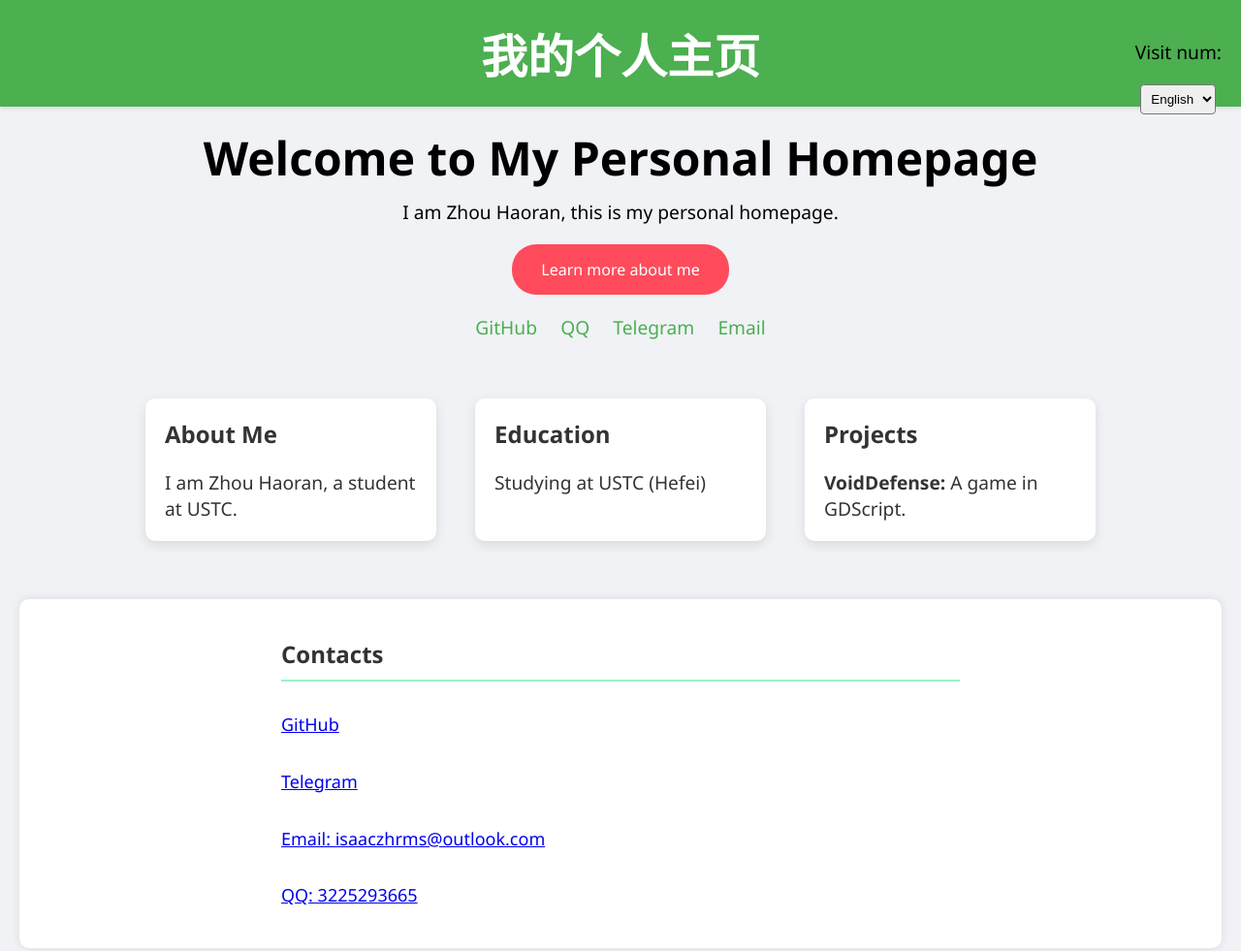
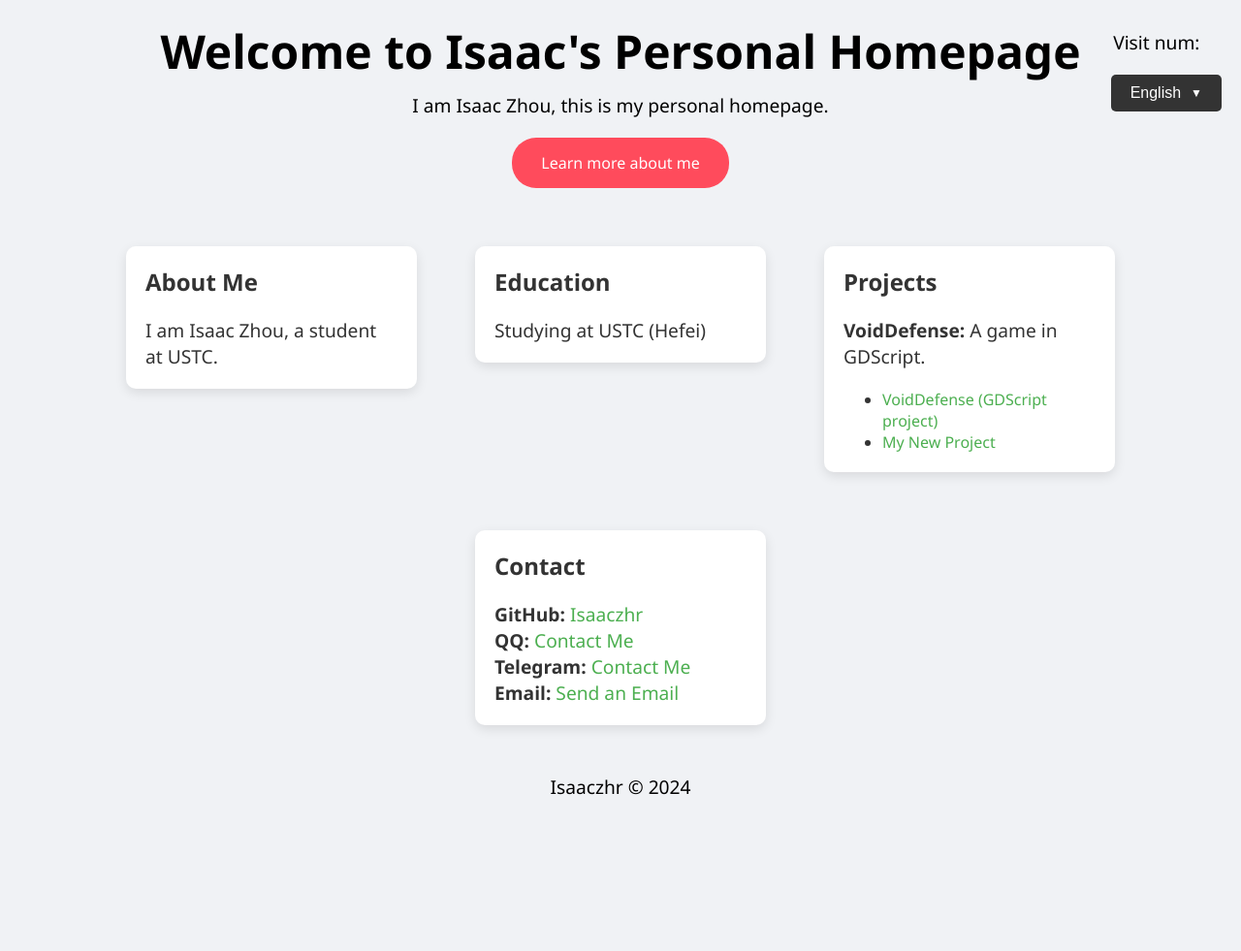
Before and after one commit to Isaaczhr/isaaczhr.github.io, a plain HTML site: page index.html in a window 1280 px wide. Shown: the top 981 px of the page at 97% size. After the commit the page ends 845 px from the top, so only its background shows below. Drawn offline with Linux system fonts and the light colour scheme; some packages are replaced by stand-ins of ours; a script that the page names is missing.

Commit message:
Update index.html

```diff
--- a/index.html
+++ b/index.html
@@ -83,6 +83,7 @@
             position: fixed;
             top: 20px;
             right: 20px;
+            z-index: 1000;
         }
         .language-switch button {
             padding: 10px 20px;
@@ -164,6 +165,8 @@
             flex-wrap: wrap;
             justify-content: center;
             padding: 20px;
+            gap: 20px; /* 卡片之间的间距 */
+            align-items: flex-start; /* 允许卡片高度不一致 */
         }
         /* 卡片样式 */
         .card {
@@ -176,17 +179,84 @@
             box-shadow: 0 4px 12px rgba(0,0,0,0.1);
             transition: transform 0.3s, box-shadow 0.3s;
             text-align: left;
+            min-width: 250px;
+            max-width: 400px; /* 允许卡片大小不同 */
         }
         .card:hover {
             transform: translateY(-10px);
             box-shadow: 0 8px 16px rgba(0,0,0,0.2);
         }
-        .card h2, .card p {
+        .card h2, .card p, .card ul {
             margin: 20px;
         }
         /* 隐藏多语言元素的小调整，保留已有逻辑 */
         [data-lang="zh"], [data-lang="en"] {
             display: none;
+        }
+
+        /* 自定义下拉菜单样式 */
+        .custom-dropdown {
+            position: relative;
+            display: inline-block;
+            font-size: 16px;
+            margin-left: 10px;
+        }
+
+        .custom-dropdown-button {
+            background-color: #333;
+            color: #fff;
+            padding: 8px 16px;
+            border: none;
+            border-radius: 4px;
+            cursor: pointer;
+            min-width: 100px;
+            text-align: left;
+            display: flex;
+            align-items: center;
+            justify-content: space-between;
+        }
+
+        .custom-dropdown-button::after {
+            content: '▼';
+            margin-left: 10px;
+            font-size: 12px;
+        }
+
+        .custom-dropdown-content {
+            display: none;
+            position: absolute;
+            background-color: #fff;
+            min-width: 100px;
+            box-shadow: 0 8px 16px rgba(0,0,0,0.2);
+            border-radius: 4px;
+            margin-top: 5px;
+            z-index: 1;
+        }
+
+        .custom-dropdown-content div {
+            color: #333;
+            padding: 8px 16px;
+            cursor: pointer;
+            transition: background-color 0.3s;
+        }
+
+        .custom-dropdown-content div:hover {
+            background-color: #f1f1f1;
+        }
+
+        .custom-dropdown.show .custom-dropdown-content {
+            display: block;
+        }
+
+        /* 优化超链接文本格式 */
+        a {
+            color: #4CAF50;
+            text-decoration: none;
+            transition: color 0.3s ease;
+        }
+        a:hover {
+            color: #45a049;
+            text-decoration: underline;
         }
 </style>
     <script>
@@ -207,34 +277,24 @@
 </head>
 <body>
     <div class="language-switch">
-        <p>
-            <p data-lang="en" style="display:none;">Visit num: </p>
-            <p data-lang="zh" style="display:none;">访问次数：</p>
-            <span id="busuanzi_value_site_pv"></span>
-        </p>
-        <select onchange="switchLanguage(this.value)" style="padding: 6px; border-radius: 4px;">
-            <option value="zh">中文</option>
-            <option value="en" selected>English</option>
-        </select>
-    </div>
-
-    <div class="header">
-        <h1>我的个人主页</h1>
+        <p data-lang="zh" style="display:none;">访问次数：<span id="busuanzi_value_site_pv"></span></p>
+        <p data-lang="en">Visit num: <span id="busuanzi_value_site_pv"></span></p>
+        <div class="custom-dropdown" id="langDropdown">
+            <button class="custom-dropdown-button" id="currentLang">English</button>
+            <div class="custom-dropdown-content">
+                <div data-value="zh">中文</div>
+                <div data-value="en">English</div>
+            </div>
+        </div>
     </div>
 
     <div class="container">
-        <h1 data-lang="zh">欢迎来到我的个人主页</h1>
-        <h1 data-lang="en" style="display:none;">Welcome to My Personal Homepage</h1>
+        <h1 data-lang="zh">欢迎来到周浩然的个人主页</h1>
+        <h1 data-lang="en" style="display:none;">Welcome to Isaac's Personal Homepage</h1>
         <p data-lang="zh">我是周浩然，这里是我的个人主页。</p>
-        <p data-lang="en" style="display:none;">I am Zhou Haoran, this is my personal homepage.</p>
+        <p data-lang="en" style="display:none;">I am Isaac Zhou, this is my personal homepage.</p>
         <a href="#about-me" class="button" data-lang="zh">了解更多关于我</a>
         <a href="#about-me" class="button" data-lang="en" style="display:none;">Learn more about me</a>
-        <div class="social-icons">
-            <a href="https://github.com/Isaaczhr" target="_blank">GitHub</a>
-            <a href="https://qm.qq.com/q/d2iGLQ7vx0" target="_blank">QQ</a>
-            <a href="https://t.me/+8617333211724" target="_blank">Telegram</a>
-            <a href="mailto:isaaczhrms@outlook.com" target="_blank">Email</a>
-        </div>
     </div>
 
     <div class="card-container">
@@ -242,7 +302,7 @@
             <h2 data-lang="zh">关于我</h2>
             <h2 data-lang="en" style="display:none;">About Me</h2>
             <p data-lang="zh">我是周浩然，中国科学技术大学的学生。</p>
-            <p data-lang="en" style="display:none;">I am Zhou Haoran, a student at USTC.</p>
+            <p data-lang="en" style="display:none;">I am Isaac Zhou, a student at USTC.</p>
         </div>
         <div class="card">
             <h2 data-lang="zh">教育背景</h2>
@@ -255,26 +315,57 @@
             <h2 data-lang="en" style="display:none;">Projects</h2>
             <p data-lang="zh"><strong>VoidDefense:</strong> 用GDScript编写的游戏。</p>
             <p data-lang="en" style="display:none;"><strong>VoidDefense:</strong> A game in GDScript.</p>
+            <ul>
+                <li>
+                    <a href="https://github.com/Isaaczhr/VoidDefense" target="_blank" data-lang="zh">VoidDefense (GDScript项目)</a>
+                    <a href="https://github.com/Isaaczhr/VoidDefense" target="_blank" data-lang="en" style="display:none;">VoidDefense (GDScript project)</a>
+                </li>
+                <li>
+                    <a href="#" target="_blank" data-lang="zh">我的新项目</a>
+                    <a href="#" target="_blank" data-lang="en" style="display:none;">My New Project</a>
+                </li>
+            </ul>
         </div>
-    </div>
-
-    <div class="content container clearfix">
-        <section id="contacts">
+        <div class="card">
             <h2 data-lang="zh">联系方式</h2>
-            <h2 data-lang="en" style="display:none;">Contacts</h2>
-            <p data-lang="zh"><a href="https://github.com/Isaaczhr" target="_blank">GitHub</a></p>
-            <p data-lang="en" style="display:none;"><a href="https://github.com/Isaaczhr" target="_blank">GitHub</a></p>
-            <p data-lang="zh"><a href="https://t.me/+8617333211724" target="_blank">电报</a></p>
-            <p data-lang="en" style="display:none;"><a href="https://t.me/+8617333211724" target="_blank">Telegram</a></p>
-            <p data-lang="zh"><a href="mailto:isaaczhrms@outlook.com" target="_blank">邮箱: isaaczhrms@outlook.com</a></p>
-            <p data-lang="en" style="display:none;"><a href="mailto:isaaczhrms@outlook.com" target="_blank">Email: isaaczhrms@outlook.com</a></p>
-            <p data-lang="zh"><a href="https://qm.qq.com/q/d2iGLQ7vx0" target="_blank">QQ: 3225293665</a></p>
-            <p data-lang="en" style="display:none;"><a href="https://qm.qq.com/q/d2iGLQ7vx0" target="_blank">QQ: 3225293665</a></p>
-        </section>
+            <h2 data-lang="en" style="display:none;">Contact</h2>
+            <p data-lang="zh">
+                <strong>GitHub：</strong><a href="https://github.com/Isaaczhr" target="_blank">Isaaczhr</a><br>
+                <strong>QQ：</strong><a href="https://qm.qq.com/q/d2iGLQ7vx0" target="_blank">联系我</a><br>
+                <strong>Telegram：</strong><a href="https://t.me/+8617333211724" target="_blank">联系我</a><br>
+                <strong>邮箱：</strong><a href="mailto:isaaczhrms@outlook.com" target="_blank">发送邮件</a>
+            </p>
+            <p data-lang="en" style="display:none;">
+                <strong>GitHub:</strong> <a href="https://github.com/Isaaczhr" target="_blank">Isaaczhr</a><br>
+                <strong>QQ:</strong> <a href="https://qm.qq.com/q/d2iGLQ7vx0" target="_blank">Contact Me</a><br>
+                <strong>Telegram:</strong> <a href="https://t.me/+8617333211724" target="_blank">Contact Me</a><br>
+                <strong>Email:</strong> <a href="mailto:isaaczhrms@outlook.com" target="_blank">Send an Email</a>
+            </p>
+        </div>
     </div>
 
     <footer>
         <p>Isaaczhr &copy; 2024</p>
     </footer>
+    <script>
+        const dropdown = document.getElementById('langDropdown');
+        const currentLangBtn = document.getElementById('currentLang');
+        dropdown.addEventListener('click', () => {
+            dropdown.classList.toggle('show');
+        });
+        window.onclick = function(e) {
+            if (!e.target.matches('#currentLang')) {
+                if (dropdown.classList.contains('show')) {
+                    dropdown.classList.remove('show');
+                }
+            }
+        }
+        document.querySelectorAll('.custom-dropdown-content div').forEach(item => {
+            item.addEventListener('click', (e) => {
+                currentLangBtn.textContent = item.textContent;
+                switchLanguage(item.getAttribute('data-value'));
+            });
+        });
+    </script>
 </body>
 </html>
```
